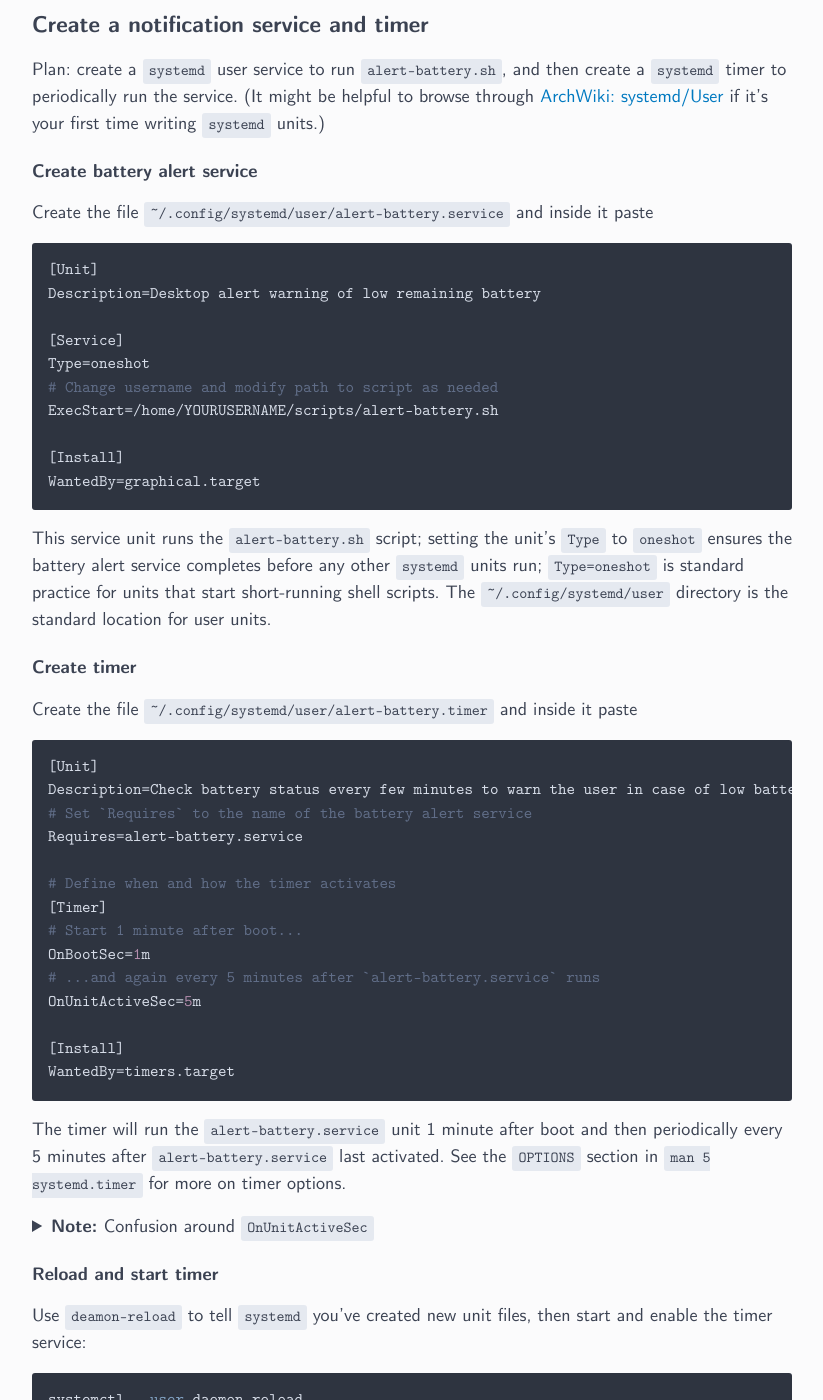
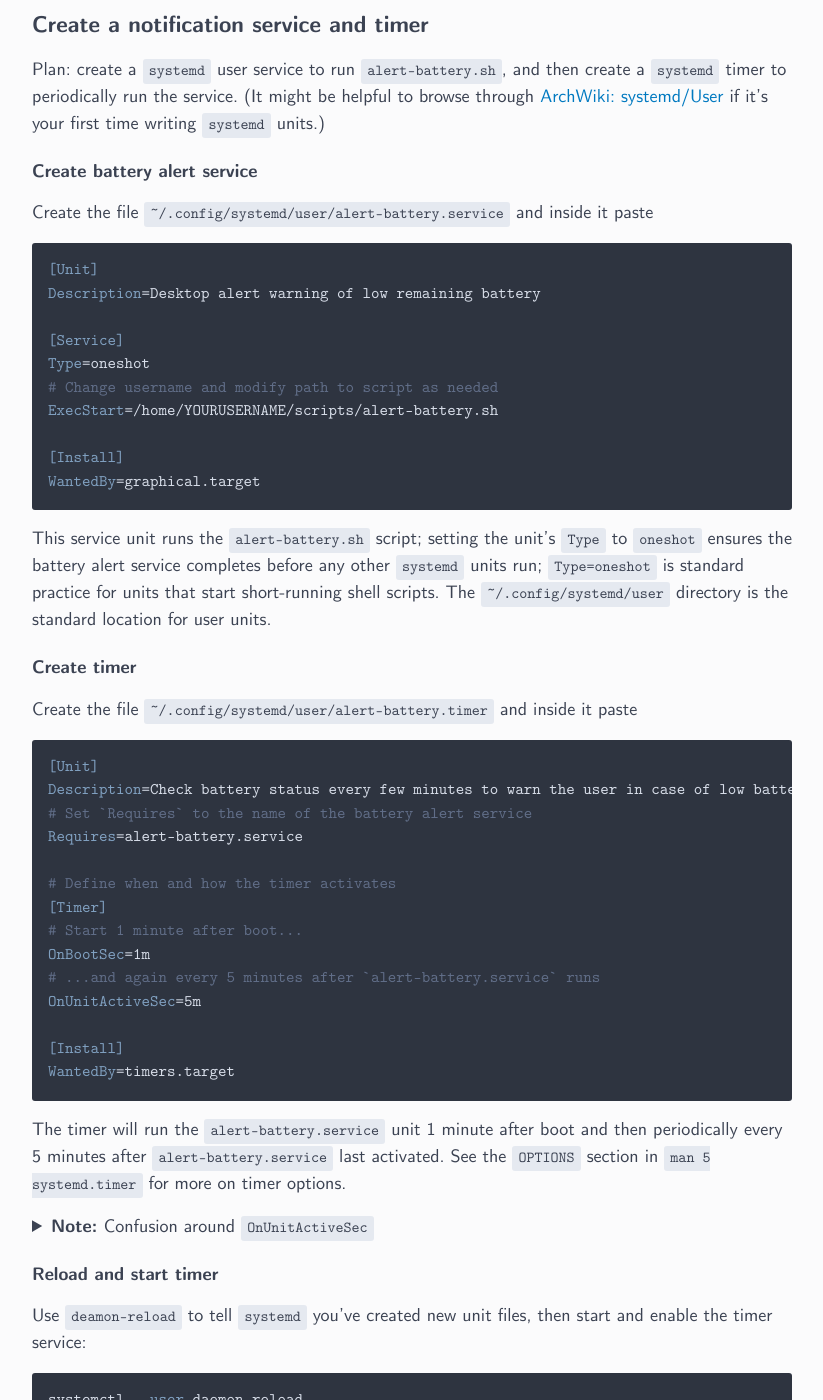
Before and after one commit to ejmastnak/ejmastnak.github.io, a Jekyll site: the page built from notes/arch/basics/battery-alert.md, in a window 1280 px wide and 1400 px high, scrolled down 2705 px. Shown: the whole window, without its empty margins (228-1051 px from the left). Built offline with Jekyll 4.4.1, drawn with Linux system fonts in a browser that asks for light colours.

Commit message:
Add systemd syntax highlighting where appropriate

````diff
--- a/notes/arch/basics/battery-alert.md
+++ b/notes/arch/basics/battery-alert.md
@@ -132,7 +132,7 @@ Plan: create a `systemd` user service to run `alert-battery.sh`, and then create
 
 Create the file `~/.config/systemd/user/alert-battery.service` and inside it paste
 
-```conf
+```systemd
 [Unit]
 Description=Desktop alert warning of low remaining battery
 
@@ -151,7 +151,7 @@ The `~/.config/systemd/user` directory is the standard location for user units.
 #### Create timer
 
 Create the file `~/.config/systemd/user/alert-battery.timer` and inside it paste
-```conf
+```systemd
 [Unit]
 Description=Check battery status every few minutes to warn the user in case of low battery
 # Set `Requires` to the name of the battery alert service
````
Also changed, not shown: notes/arch/basics/caps2esc.md (+1 -1 lines), notes/arch/graphics/monitor-hotplug.md (+1 -1 lines).
